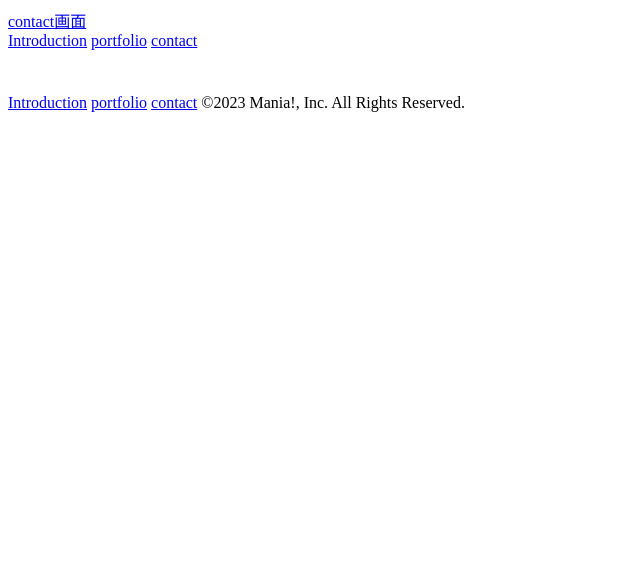
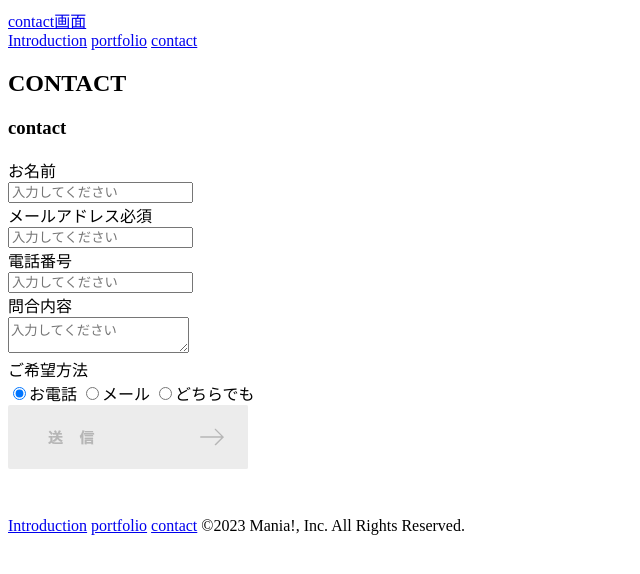
Before and after one commit to kinoSnow/TEST, a plain HTML site: page contact.html in a window 1280 px wide. Shown: the whole page, without its empty margins (0-640 px from the left). Drawn offline with Linux system fonts and the light colour scheme.

Commit message:
20230109pm2

```diff
--- a/contact.html
+++ b/contact.html
@@ -4,7 +4,7 @@
     <!-- ヘッダー -->
     <header>
         <!-- ロゴ -->
-        <a href="Introduction.html">contact画面</a>
+        <a href="contact.html">contact画面</a>
 
         <!--PC用ナビゲーション-->
         <nav id="nav-pc">
@@ -13,6 +13,54 @@
             <a href="contact.html">contact</a>
         </nav>
     </header>
+    <!-- お問い合わせフォーム -->
+       <section id="contact">
+        <h2 class="index-h2">CONTACT</h2>
+        <h3>contact</h3>
+        <form>
+            <div>
+                <div class="contact-heading">
+                  <label class="contact-label">お名前<span class="contact-span">
+                </div>
+                <div class="contact-form">
+                  <input type="text" name="name" placeholder="入力してください" class="contact-textbox">
+                </div>
+              </div>
+              <div>
+                <div class="contact-heading">
+                  <label class="contact-label">メールアドレス<span class="contact-span">必須</span></label>
+                </div>
+                <div>
+                  <input type="text" name="email" placeholder="入力してください" class="contact-textbox">
+                </div>
+              </div>
+              <div>
+                <div class="contact-heading">
+                  <label class="contact-label">電話番号</label>
+                </div>
+                <div>
+                  <input type="text" name="tel" placeholder="入力してください" class="contact-textbox">
+                </div>
+              </div>
+              <div>
+                <div class="contact-heading">
+                  <label class="contact-label">問合内容<span class="contact-span">
+                </div>
+                <div>
+                  <textarea class="contact-textarea" placeholder="入力してください" name="message"></textarea>
+                </div>
+              </div>
+              <div>
+                <div class="contact-heading">
+                  <label class="contact-label">ご希望方法<span class="contact-span">
+                </div>
+                <div>
+                  <input class="radiobutton" type="radio" value="tel" name="contact" checked><label>お電話</label>
+                  <input class="radiobutton" type="radio" value="mail" name="contact"><label>メール</label>
+                  <input class="radiobutton" type="radio" value="both" name="contact"><label>どちらでも</label>
+                </div>
+              </div>
+              <input type="image" src="images/button-submit.png" alt="送信する">
     <footer>
         <div id="footer-logo">
           <img src="images/logo-sp.png" alt="SocialTech">
@@ -23,5 +71,7 @@
             <a href="contact.html">contact</a>
             <span id="copyright">&copy;2023 Mania!, Inc. All Rights Reserved. </span>
          </div>
+        </form>
+      </section>
 </body>
 </html>
```
Also changed, not shown: Introduction.html (+3 -2 lines).
